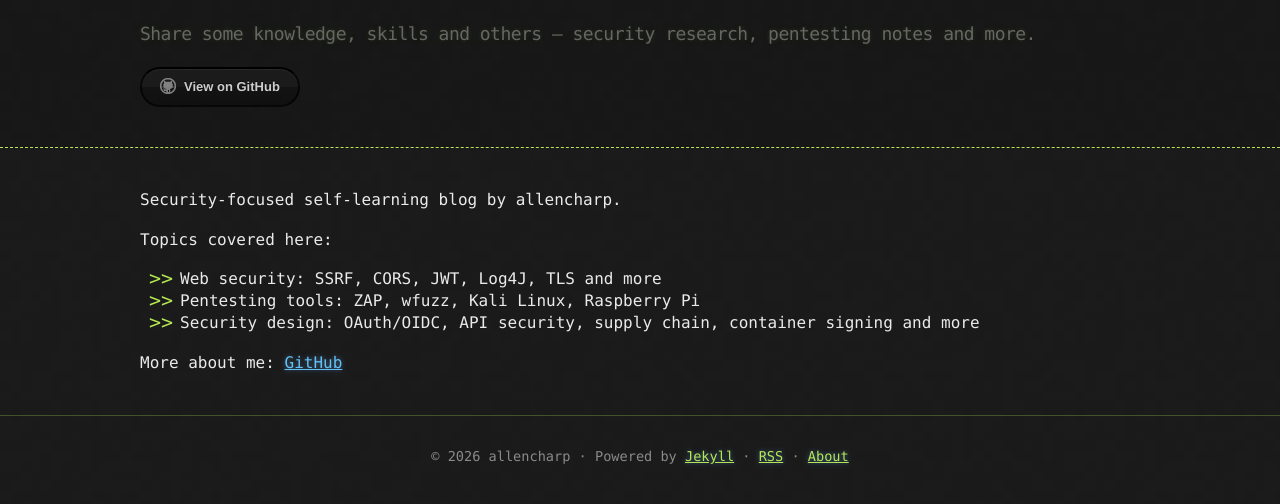
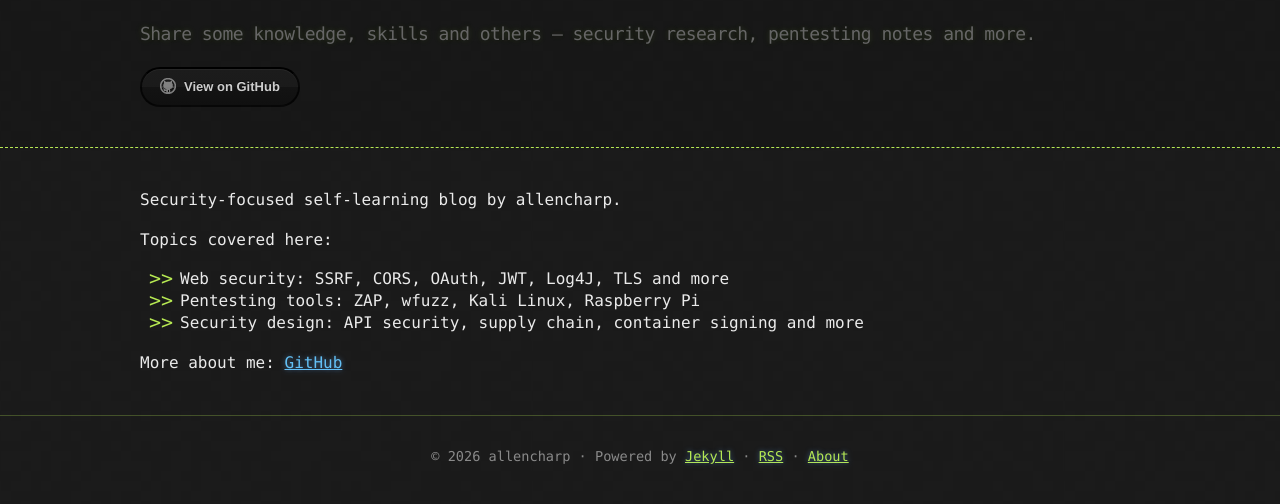
Before and after one commit to allencharp/allencharp.github.io, a Jekyll site: the page built from about.md, in a window 1280 px wide. Shown: the top 504 px of the page. Built offline with Jekyll 4.4.1, drawn with Linux system fonts in a browser that asks for light colours.

Commit message:
Move OAuth post back to Web Security section

```diff
--- a/about.md
+++ b/about.md
@@ -8,8 +8,8 @@ Security-focused self-learning blog by allencharp.
 
 Topics covered here:
 
-- Web security: SSRF, CORS, JWT, Log4J, TLS and more
+- Web security: SSRF, CORS, OAuth, JWT, Log4J, TLS and more
 - Pentesting tools: ZAP, wfuzz, Kali Linux, Raspberry Pi
-- Security design: OAuth/OIDC, API security, supply chain, container signing and more
+- Security design: API security, supply chain, container signing and more
 
 More about me: [GitHub](https://github.com/allencharp)
```
Also changed, not shown: _posts/2022-01-23-OAuth.md (+1 -1 lines).
